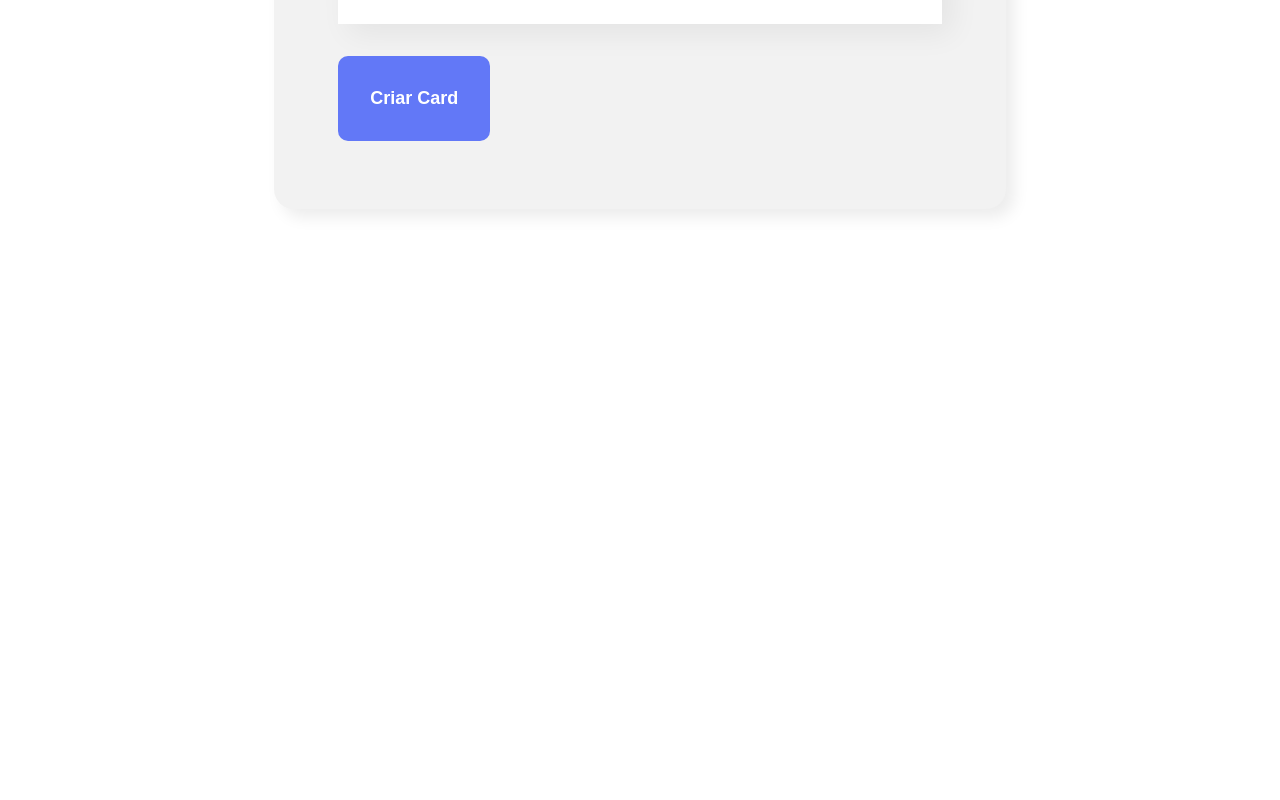
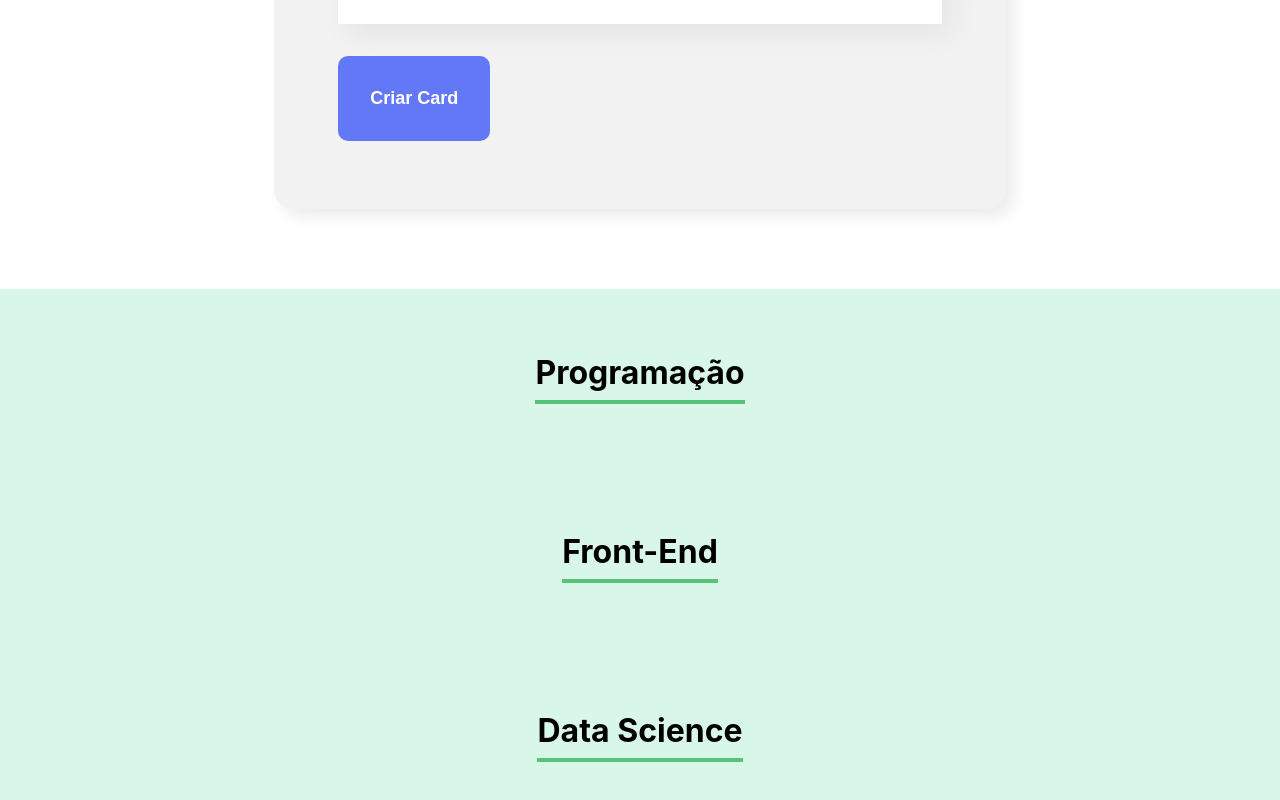
Before and after one commit to leandrozulis/curso_react, a React (Create React App) app: page / in a window 1280 px wide. Shown: the part 1188-1988 px from the top of the page. Before the commit the page ends 1477 px from the top, so only its background shows below. Built offline with nearby package versions, Linux system fonts and the light colour scheme.

Commit message:
Dando inicio ao componente de times

```diff
--- a/src/App.js
+++ b/src/App.js
@@ -1,6 +1,7 @@
 import { useState } from 'react';
 import Banner from './componentes/Banner';
 import Formulario from './componentes/Formulario';
+import Time from './componentes/Time';
 
 function App() {
 
@@ -15,6 +16,9 @@
     <div className="App">
       <Banner />
       <Formulario aoColaboradoresCadastrado={colaborador => aoNovoColaboradorAdicionado(colaborador)}/>
+      <Time nome="Programação"/>
+      <Time nome="Front-End"/>
+      <Time nome="Data Science"/>
     </div>
   );
 }
--- /dev/null
+++ b/src/componentes/Time/Time.css
@@ -0,0 +1,12 @@
+.time {
+    text-align: center;
+    padding: 32px;
+    background-color: #D9F7E9;
+}
+
+.time h3 {
+    font-size: 32px;
+    border-bottom: 4px solid #57C278;
+    display: inline-block;
+    padding-bottom: 8px;
+}
--- /dev/null
+++ b/src/componentes/Time/index.js
@@ -0,0 +1,11 @@
+import './Time.css';
+
+const Time = (props) => {
+    return (
+        <section className='time'>
+            <h3>{props.nome}</h3>
+        </section>
+    )
+}
+
+export default Time
```
